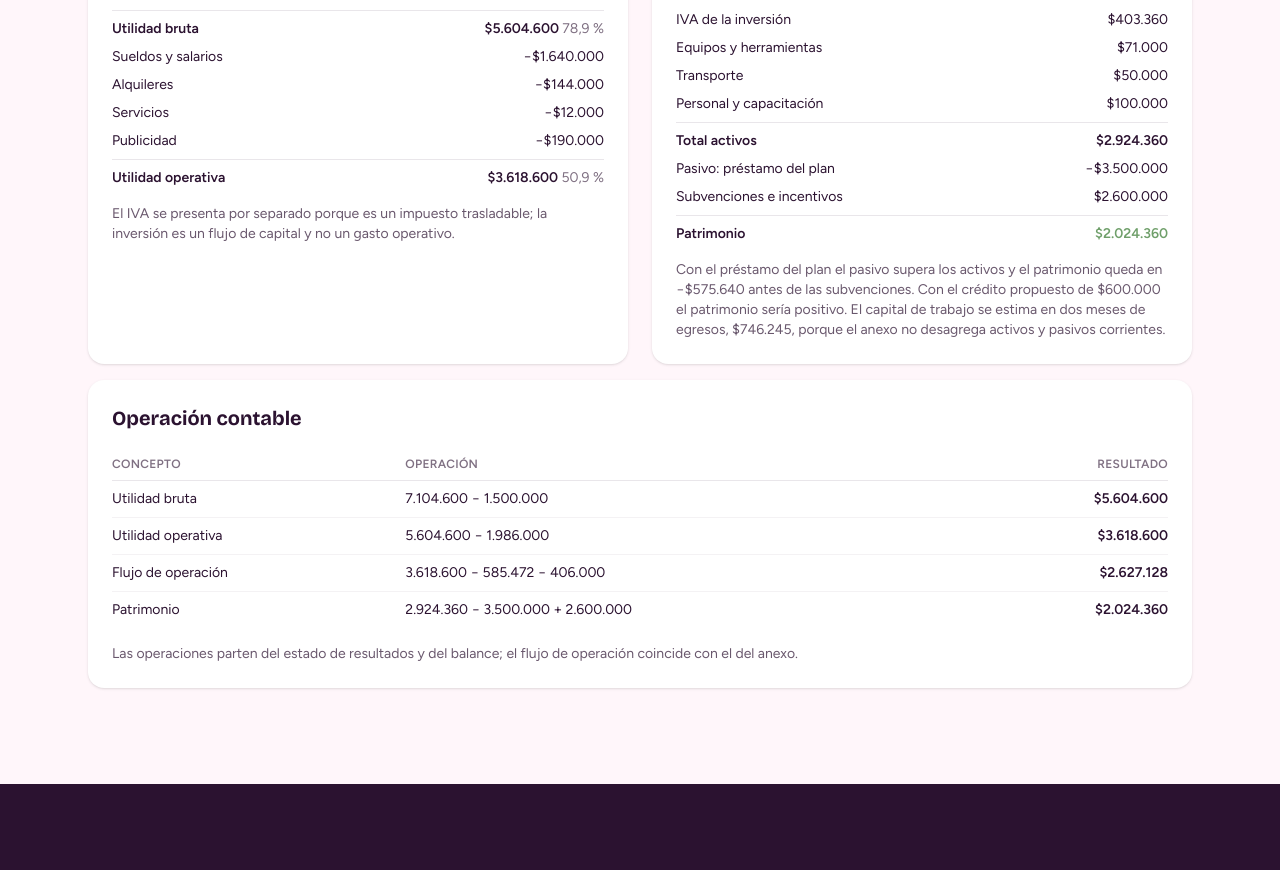
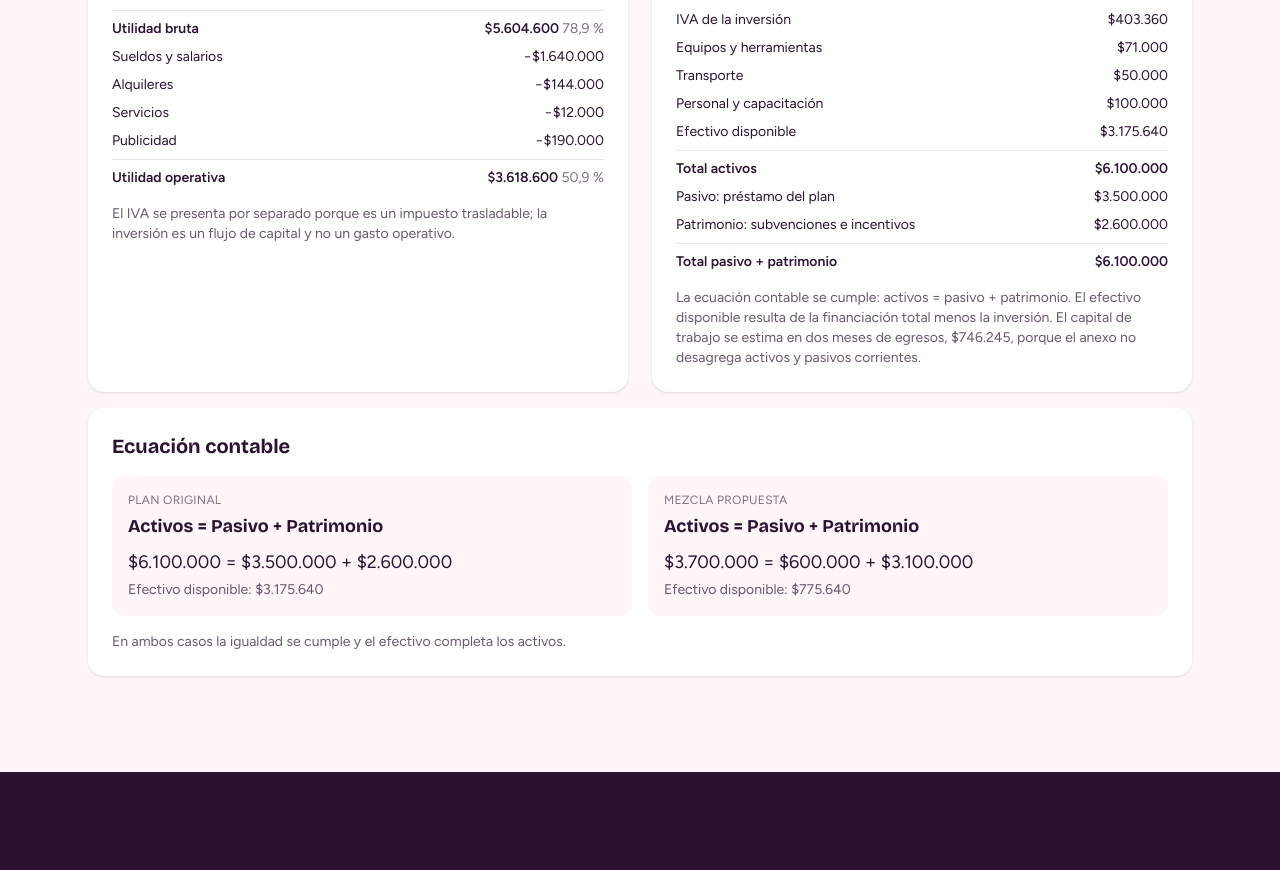
Before and after one commit to KeyVinCode/PlandeNegociosExpe2, a React (Vite) app: page / in a window 1280 px wide. Shown: the part 4028-4898 px from the top of the page. Built offline with nearby package versions, Linux system fonts and the light colour scheme.

Commit message:
fix: ecuacion contable activos = pasivo + patrimonio con efectivo

```diff
--- a/src/data/plan.js
+++ b/src/data/plan.js
@@ -104,9 +104,12 @@ export const balance = {
     ['Transporte', 50000],
     ['Personal y capacitación', 100000],
   ],
+  efectivo: 3175640,
   pasivo: 3500000,
-  subvenciones: 2600000,
+  patrimonio: 2600000,
 }
+
+export const balancePropuesto = { activos: 3700000, pasivo: 600000, patrimonio: 3100000, efectivo: 775640 }
 
 // Criterios para seleccionar la mezcla de financiación
 export const criteriosFinanciamiento = [
--- a/src/sections/Estados.jsx
+++ b/src/sections/Estados.jsx
@@ -1,15 +1,14 @@
 import Section from '../components/Section'
-import { money, estadoResultados, balance } from '../data/plan'
+import { money, estadoResultados, balance, balancePropuesto } from '../data/plan'
 
 export default function Estados() {
   const bruto = estadoResultados.ingresos - estadoResultados.proveedores
   const gastos = estadoResultados.gastos.reduce((s, [, v]) => s + v, 0)
   const operativa = bruto - gastos
-  const flujoOperacion = operativa - estadoResultados.iva - estadoResultados.inversion
-  const activos = balance.activos.reduce((s, [, v]) => s + v, 0)
-  const patrimonio = activos - balance.pasivo + balance.subvenciones
+  const inversionTotal = balance.activos.reduce((s, [, v]) => s + v, 0)
+  const totalActivos = inversionTotal + balance.efectivo
+  const patrimonio = balance.patrimonio
   const pct = (v, base) => `${((v / base) * 100).toFixed(1).replace('.', ',')} %`
-  const num = (n) => Math.round(n).toLocaleString('es-CO')
   return (
     <Section id="estados" title="Estado de resultados y balance" lead="El anexo entrega ingresos y egresos; el análisis los ordena en un estado de resultados y un balance simplificados, con la estructura del e-book de la unidad.">
       <div className="grid gap-6 md:grid-cols-2">
@@ -32,50 +31,32 @@ export default function Estados() {
             {balance.activos.map(([n, v]) => (
               <div key={n} className="flex justify-between gap-3"><dt>{n}</dt><dd>{money(v)}</dd></div>
             ))}
-            <div className="flex justify-between gap-3 border-t border-plum/10 pt-2 font-semibold"><dt>Total activos</dt><dd>{money(activos)}</dd></div>
-            <div className="flex justify-between gap-3"><dt>Pasivo: préstamo del plan</dt><dd>{money(-balance.pasivo)}</dd></div>
-            <div className="flex justify-between gap-3"><dt>Subvenciones e incentivos</dt><dd>{money(balance.subvenciones)}</dd></div>
-            <div className="flex justify-between gap-3 border-t border-plum/10 pt-2 font-semibold"><dt>Patrimonio</dt><dd className={patrimonio < 0 ? 'text-berry' : 'text-pistacho'}>{money(patrimonio)}</dd></div>
+            <div className="flex justify-between gap-3"><dt>Efectivo disponible</dt><dd>{money(balance.efectivo)}</dd></div>
+            <div className="flex justify-between gap-3 border-t border-plum/10 pt-2 font-semibold"><dt>Total activos</dt><dd>{money(totalActivos)}</dd></div>
+            <div className="flex justify-between gap-3"><dt>Pasivo: préstamo del plan</dt><dd>{money(balance.pasivo)}</dd></div>
+            <div className="flex justify-between gap-3"><dt>Patrimonio: subvenciones e incentivos</dt><dd>{money(patrimonio)}</dd></div>
+            <div className="flex justify-between gap-3 border-t border-plum/10 pt-2 font-semibold"><dt>Total pasivo + patrimonio</dt><dd>{money(balance.pasivo + patrimonio)}</dd></div>
           </dl>
-          <p className="mt-4 text-sm opacity-70">Con el préstamo del plan el pasivo supera los activos y el patrimonio queda en {money(activos - balance.pasivo)} antes de las subvenciones. Con el crédito propuesto de $600.000 el patrimonio sería positivo. El capital de trabajo se estima en dos meses de egresos, {money(746245)}, porque el anexo no desagrega activos y pasivos corrientes.</p>
+          <p className="mt-4 text-sm opacity-70">La ecuación contable se cumple: activos = pasivo + patrimonio. El efectivo disponible resulta de la financiación total menos la inversión. El capital de trabajo se estima en dos meses de egresos, {money(746245)}, porque el anexo no desagrega activos y pasivos corrientes.</p>
         </div>
       </div>
       <div className="mt-4 rounded-2xl bg-white p-6 shadow-sm">
-        <p className="font-display text-xl font-bold">Operación contable</p>
-        <div className="mt-4 overflow-x-auto">
-          <table className="w-full text-left text-sm">
-            <thead>
-              <tr className="border-b border-plum/10 text-xs uppercase tracking-wide opacity-60">
-                <th className="py-2">Concepto</th>
-                <th className="py-2">Operación</th>
-                <th className="py-2 text-right">Resultado</th>
-              </tr>
-            </thead>
-            <tbody>
-              <tr className="border-b border-plum/5">
-                <td className="py-2">Utilidad bruta</td>
-                <td className="py-2">{num(estadoResultados.ingresos)} − {num(estadoResultados.proveedores)}</td>
-                <td className="py-2 text-right font-semibold">{money(bruto)}</td>
-              </tr>
-              <tr className="border-b border-plum/5">
-                <td className="py-2">Utilidad operativa</td>
-                <td className="py-2">{num(bruto)} − {num(gastos)}</td>
-                <td className="py-2 text-right font-semibold">{money(operativa)}</td>
-              </tr>
-              <tr className="border-b border-plum/5">
-                <td className="py-2">Flujo de operación</td>
-                <td className="py-2">{num(operativa)} − {num(estadoResultados.iva)} − {num(estadoResultados.inversion)}</td>
-                <td className="py-2 text-right font-semibold">{money(flujoOperacion)}</td>
-              </tr>
-              <tr>
-                <td className="py-2">Patrimonio</td>
-                <td className="py-2">{num(activos)} − {num(balance.pasivo)} + {num(balance.subvenciones)}</td>
-                <td className="py-2 text-right font-semibold">{money(patrimonio)}</td>
-              </tr>
-            </tbody>
-          </table>
+        <p className="font-display text-xl font-bold">Ecuación contable</p>
+        <div className="mt-4 grid gap-4 md:grid-cols-2">
+          <div className="rounded-xl bg-meringue p-4">
+            <p className="text-xs uppercase tracking-wide opacity-60">Plan original</p>
+            <p className="mt-1 font-display text-lg font-bold">Activos = Pasivo + Patrimonio</p>
+            <p className="mt-2 text-lg">{money(totalActivos)} = {money(balance.pasivo)} + {money(patrimonio)}</p>
+            <p className="mt-1 text-sm opacity-70">Efectivo disponible: {money(balance.efectivo)}</p>
+          </div>
+          <div className="rounded-xl bg-meringue p-4">
+            <p className="text-xs uppercase tracking-wide opacity-60">Mezcla propuesta</p>
+            <p className="mt-1 font-display text-lg font-bold">Activos = Pasivo + Patrimonio</p>
+            <p className="mt-2 text-lg">{money(balancePropuesto.activos)} = {money(balancePropuesto.pasivo)} + {money(balancePropuesto.patrimonio)}</p>
+            <p className="mt-1 text-sm opacity-70">Efectivo disponible: {money(balancePropuesto.efectivo)}</p>
+          </div>
         </div>
-        <p className="mt-4 text-sm opacity-70">Las operaciones parten del estado de resultados y del balance; el flujo de operación coincide con el del anexo.</p>
+        <p className="mt-4 text-sm opacity-70">En ambos casos la igualdad se cumple y el efectivo completa los activos.</p>
       </div>
     </Section>
   )
```
